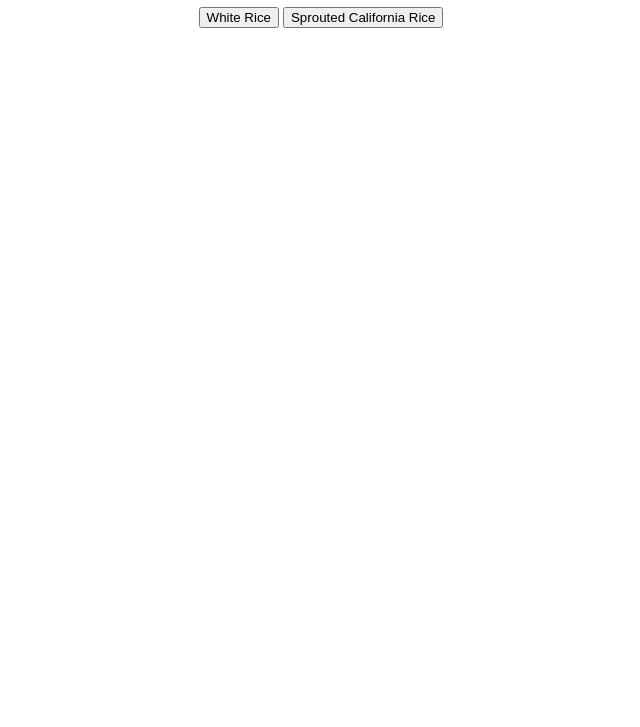
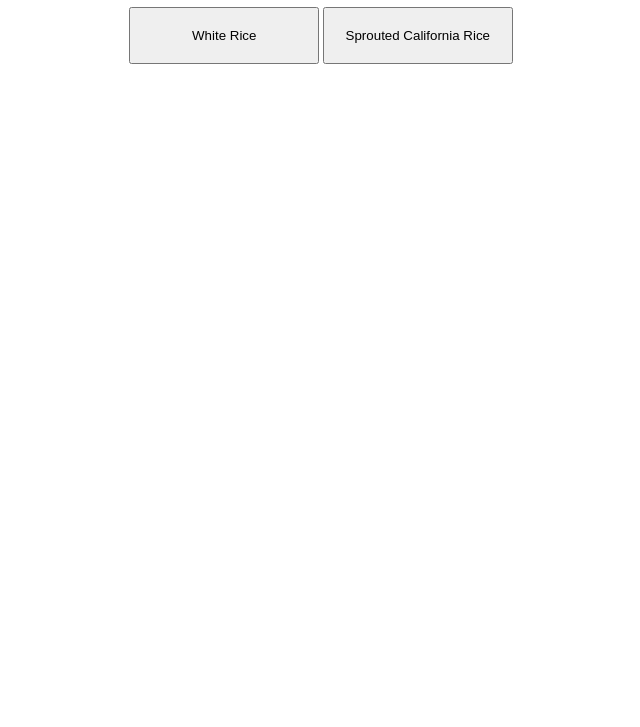
Before and after one commit to zbiernat2000/assignment-2--intro-to-internet-programming--cs-275--spring-2021, a website: page html/index.html in a window 1280 px wide. Shown: the part 73-800 px from the top of the page, without its empty margins (319-959 px from the left). Drawn offline with Linux system fonts and the light colour scheme.

Commit message:
Style Buttons

```diff
--- a/css/style.css
+++ b/css/style.css
@@ -1,3 +1,8 @@
 body {
   text-align: center;
 }
+button {
+  width: 15%;
+  padding-top: 1.5%;
+  padding-bottom: 1.5%;
+}
```
